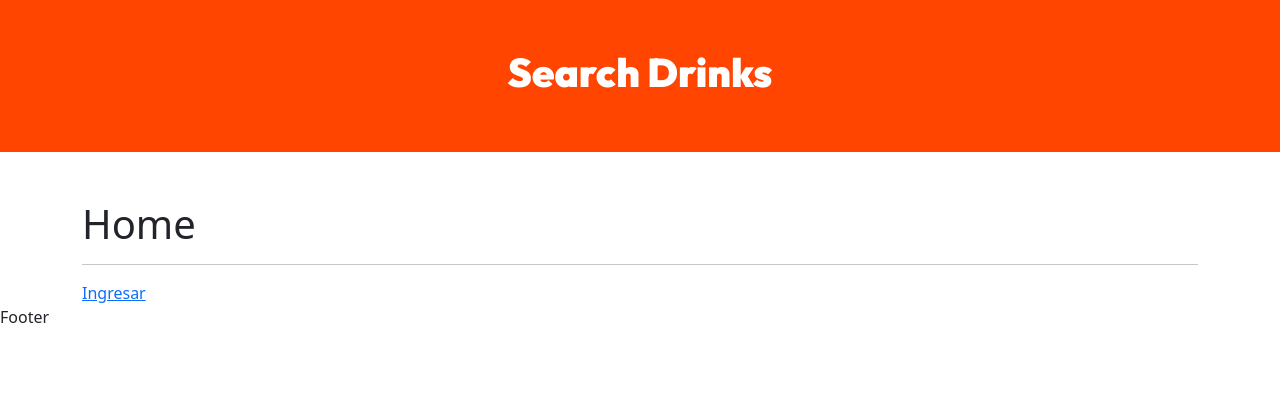
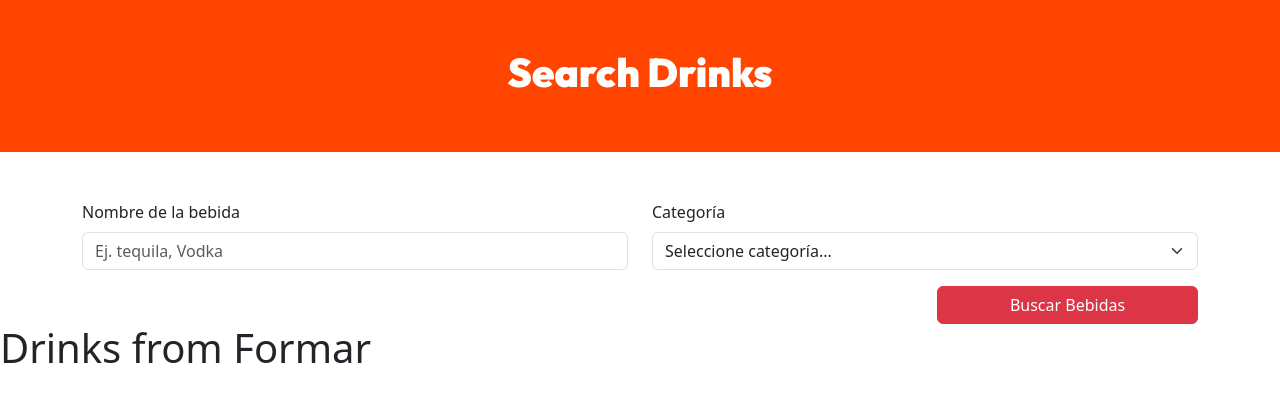
Before and after one commit to Svarium/Drinks---REACT, a React (Vite) app: page / in a window 1280 px wide. Shown: the top 402 px of the page. Built offline with nearby package versions, Linux system fonts and the light colour scheme.

Commit message:
clase 3 del proyecto

```diff
--- a/src/components/Footer/index.jsx
+++ b/src/components/Footer/index.jsx
@@ -1,7 +1,11 @@
 import React from 'react'
+import styles from './index.module.css'
 
 export const Footer = () => {
   return (
-    <div>Footer</div>
+    <header className={''}>
+<h1>Drinks from Formar</h1>
+    </header>
+
   )
 }
--- /dev/null
+++ b/src/components/Footer/index.module.css
@@ -0,0 +1,20 @@
+.header{
+    background-color: orangered;
+    color: white;
+    text-align: center;
+}
+
+.header h1 {
+    font-family: "Outfit", sans-serif;
+    font-weight: 900;
+}
+
+.footer {
+    background-color: silver;
+    color:white;
+    text-align: center;
+    position: absolute;
+    bottom: 0;
+    left: 0;
+
+}
--- a/src/components/SearchForm/index.jsx
+++ b/src/components/SearchForm/index.jsx
@@ -1,7 +1,72 @@
-import React from 'react'
+import React from "react";
+import { Formik, Field, ErrorMessage } from "formik";
+import { Form, Row, Col, Alert, Button } from "react-bootstrap";
+import * as Yup from 'yup'
+
 
 export const SearchForm = () => {
+  const initialValues = {
+    name: "",
+    category: "",
+  };
+
+
+  const validationSchema = Yup.object({
+    name: Yup.string().required('Debe colocar un nombre')
+  })
+
+  const handleSubmit = (values) => {
+    console.log(values);
+  }
+
   return (
-    <div><h1>SearchForm</h1></div>
-  )
-}
+    <Formik initialValues={initialValues}
+    onSubmit={handleSubmit}
+    validationSchema={validationSchema}
+    >
+
+
+
+      {(formik) => (
+        <Form onSubmit={formik.handleSubmit}>
+          <Row>
+            <Col md={6}>
+              <Form.Group>
+                <Form.Label htmlFor="name">Nombre de la bebida</Form.Label>
+                <Field
+                  id="name"
+                  type="text"
+                  placeholder="Ej. tequila, Vodka"
+                  name="name"
+                  as={Form.Control}
+                ></Field>
+                <ErrorMessage
+                name='name'
+                component={Form.text}
+                className="text-danger"
+                ></ErrorMessage>
+              </Form.Group>
+            </Col>
+            <Col md={6}>
+              <Form.Group>
+                <Form.Label htmlFor="category">Categoría</Form.Label>
+                <Field id="category" name="category" as={Form.Select}>
+                  <option value="" selected hidden>
+                    Seleccione categoría...
+                  </option>
+                </Field>
+              </Form.Group>
+            </Col>
+          </Row>
+          <Row className="justify-content-end mt-3">
+            <Col md={3}>
+              <Button variant="danger" disabled={false} className="w-100" type="submit">
+                  Buscar Bebidas
+              </Button>
+            </Col>
+          </Row>
+        </Form>
+      )}
+    </Formik>
+  );
+};
--- a/src/layouts/index.module.css
+++ b/src/layouts/index.module.css
@@ -1,4 +1,5 @@
 .main {
     height: auto;
     min-height: 100vh;
+
 }
--- a/src/pages/Home/index.jsx
+++ b/src/pages/Home/index.jsx
@@ -5,23 +5,10 @@ import { Link } from 'react-router-dom'
 
 export const Home = () => {
 
-  const {user, logout} = useUser()
+
   return (
     <>
-   {/*  <SearchForm></SearchForm> */}
-   <h1>Home</h1>
-   <hr />
-   {
-    user ?
-    <>
-      <h2>Hola! {user} </h2>
-      <button onClick={() => logout()}>Salir</button>
-    </>
-
-    : (
-      <Link to={"/login"}>Ingresar</Link>
-    )
-   }
+     <SearchForm></SearchForm>
     </>
   )
 }
```
Also changed, not shown: src/pages/Home/index.module.css (added).
